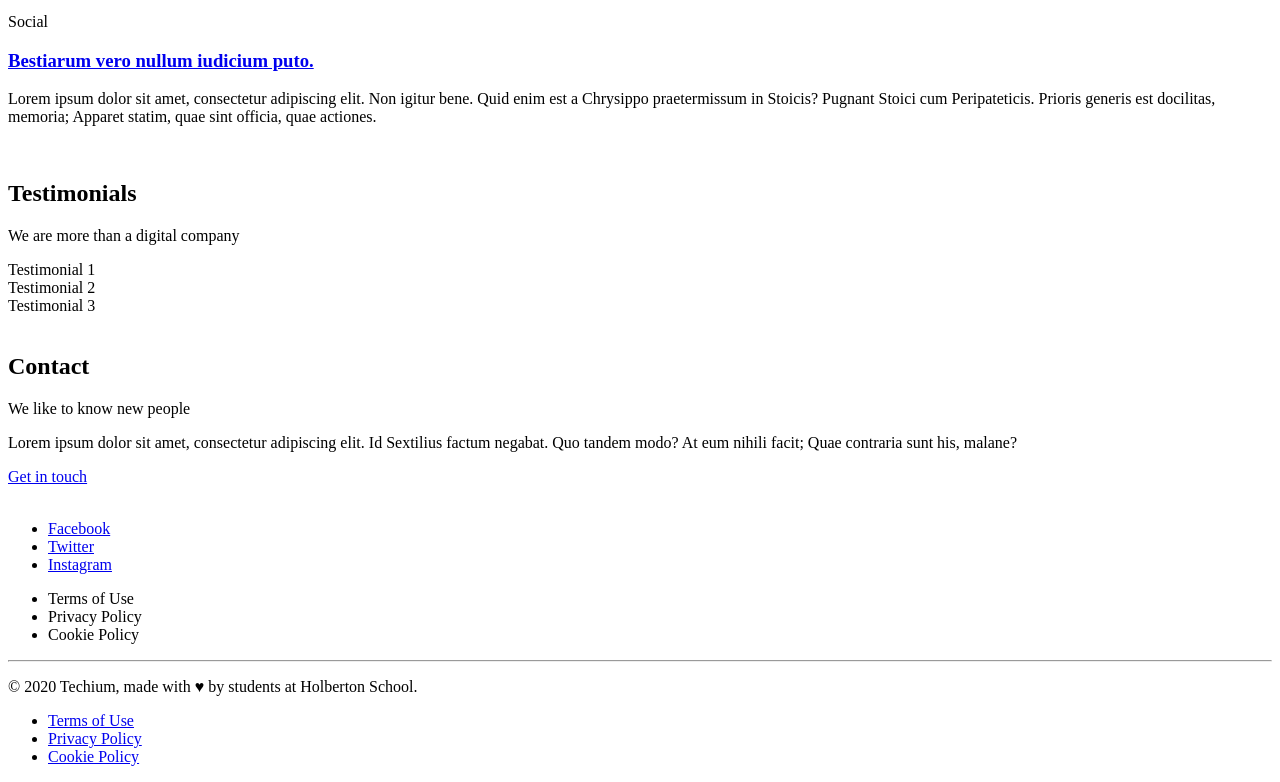
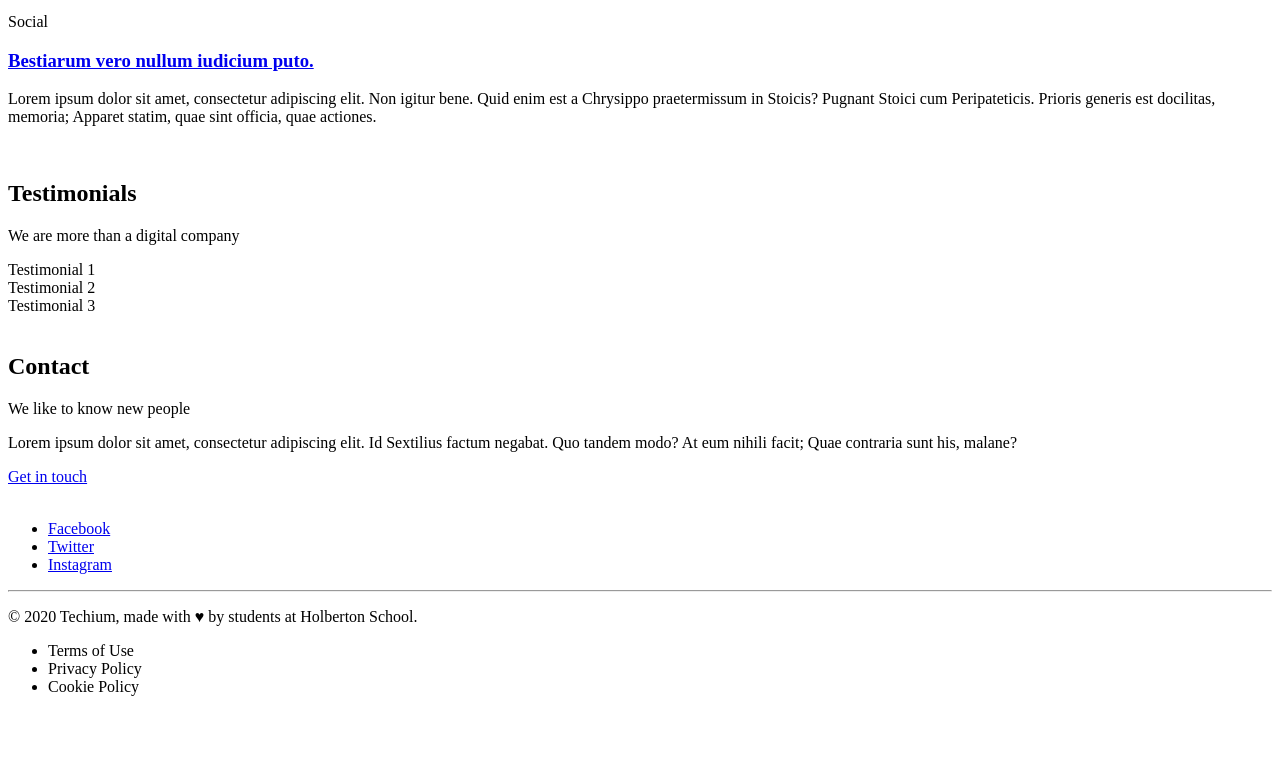
Before and after one commit to dantsub/holbertonschool-web_front_end, a plain HTML site: page 0x00-html_advanced/27-index.html in a window 1280 px wide. Shown: the part 1748-2530 px from the top of the page. After the commit the page ends 2460 px from the top, so only its background shows below. Drawn offline with Linux system fonts and the light colour scheme.

Commit message:
[Fix] Correct answer

```diff
--- a/0x00-html_advanced/27-index.html
+++ b/0x00-html_advanced/27-index.html
@@ -157,6 +157,8 @@
         <li><a href="https://www.instagram.com/holbertonschool/">Instagram</a></li>
       </ul>
     </div>
+    <hr>
+    <p>© 2020 Techium, made with ♥ by students at Holberton School.</p>
     <div>
       <ul>
         <li href="#">Terms of Use</li>
@@ -164,15 +166,6 @@
         <li href="#">Cookie Policy</li>
       </ul>
     </div>
-    <hr>
-    <p>© 2020 Techium, made with ♥ by students at Holberton School.</p>
-    <div>
-      <ul>
-        <li><a href="#">Terms of Use</a></li>
-        <li><a href="#">Privacy Policy</a></li>
-        <li><a href="#">Cookie Policy</a></li>
-      </ul>
-    </div>
   </footer>
 </body>
 </html>
```
